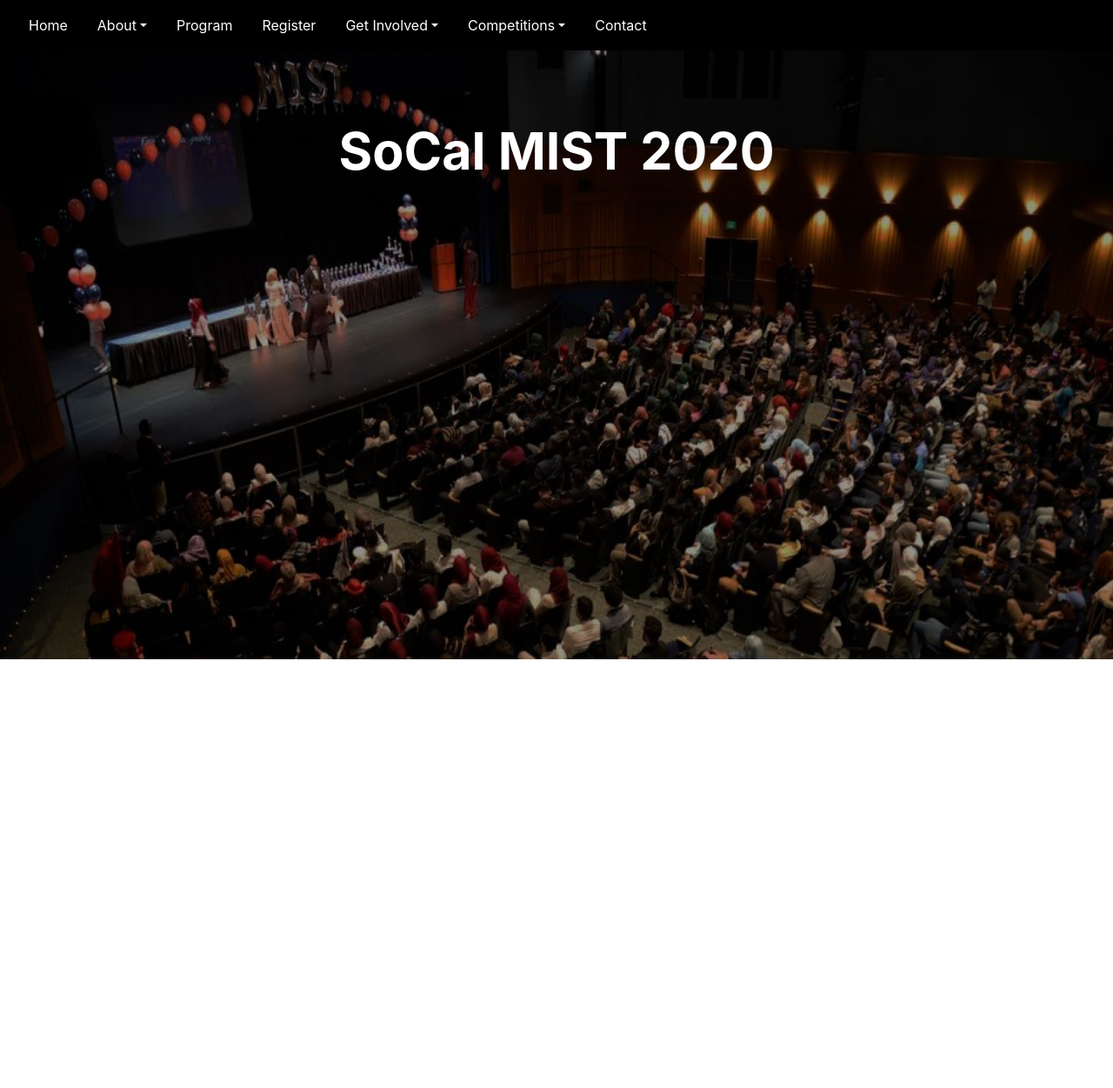
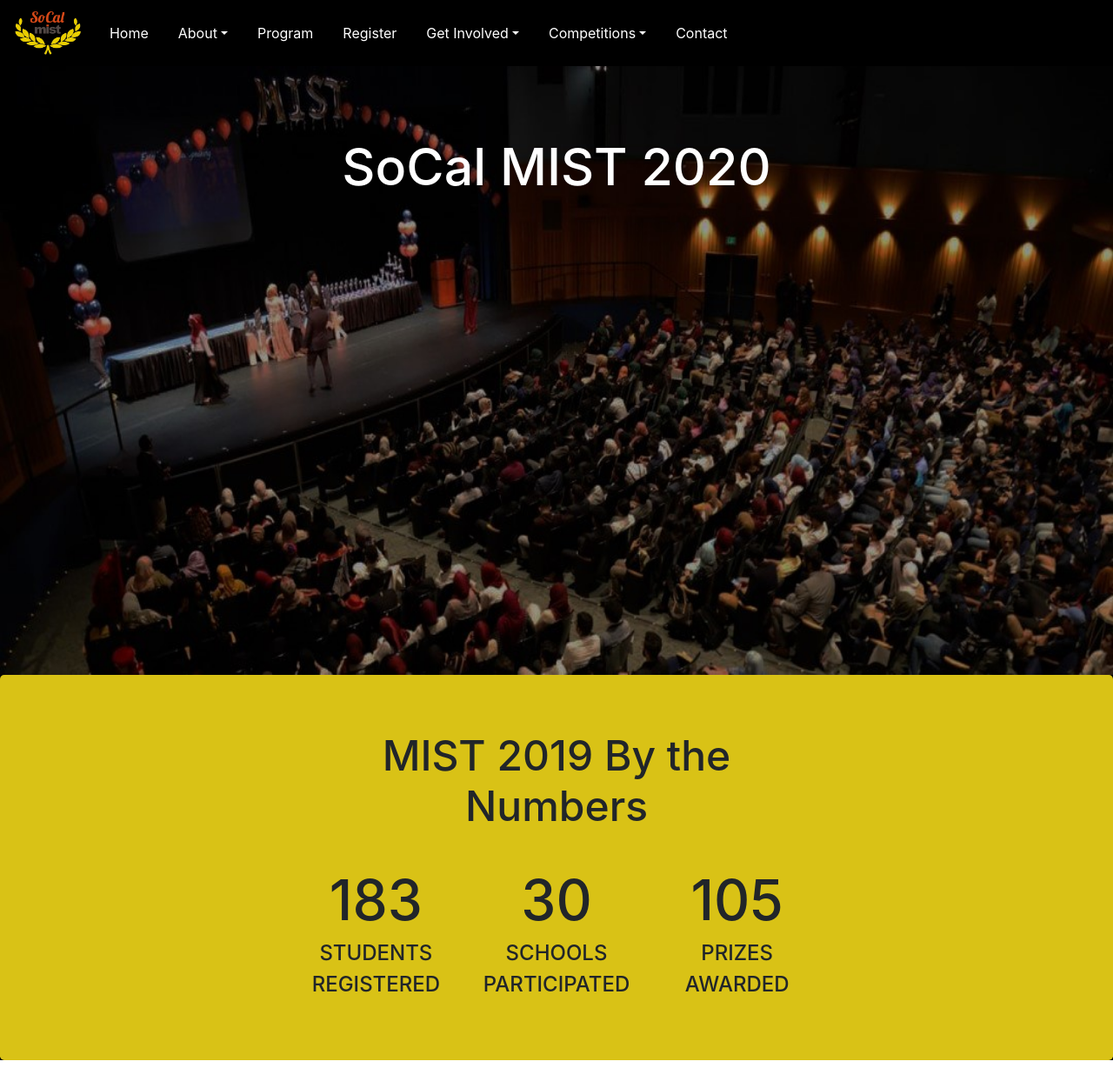
Before and after one commit to socalmist-website/socalmist-website, a React (Create React App) app: page / in a window 1280 px wide. Shown: the whole page at 87% size. Before the commit the page ends 800 px from the top, so only its background shows below. Built offline with nearby package versions, Linux system fonts and the light colour scheme; no server answers.

Commit message:
Add numbers component and logo to navbar

```diff
--- a/src/components/Header/Navbar.css
+++ b/src/components/Header/Navbar.css
@@ -29,3 +29,7 @@
 .dropdown .dropdown-menu .dropdown-toggle {
   padding-left: 24px;
 }
+
+.navbar-brand {
+  color: white;
+}
--- a/src/components/Header/Navbar.js
+++ b/src/components/Header/Navbar.js
@@ -5,9 +5,11 @@
 class Header extends React.Component {
 
   render() {
+    const image = require('../../public/socal-mist-logo.png');
     return (
-      <Navbar sticky='top'>
-        <Nav.Link id="selectedPage" href="/">Home</Nav.Link>
+      <Navbar sticky='top' brand>
+        <Navbar.Brand href="/"><img src={image} height="50px" alt="logo"></img></Navbar.Brand>
+        <Nav.Link href="/">Home</Nav.Link>
         <NavDropdown title="About">
           <NavDropdown.Item href="/about">
             New to MIST?
--- a/src/components/Home/Banner.css
+++ b/src/components/Home/Banner.css
@@ -11,6 +11,5 @@
 
 .bannerText {
   color: white;
-  font-weight: bold;
   font-size: 3.7em;
 }
--- a/src/components/Home/Banner.js
+++ b/src/components/Home/Banner.js
@@ -4,9 +4,9 @@
 class Banner extends Component {
   render() {
     return (
-      <div class="backgroundPicture">
-        <div class="bannerInfoHolder">
-          <h1 class="bannerText">SoCal MIST 2020</h1>
+      <div className="backgroundPicture">
+        <div className="bannerInfoHolder">
+          <h1 className="bannerText">SoCal MIST 2020</h1>
         </div>
       </div>
     );
--- a/src/components/Home/HomePage.js
+++ b/src/components/Home/HomePage.js
@@ -1,15 +1,17 @@
 import React from 'react';
 import { Header } from '../Header/Navbar';
 import Banner from './Banner';
+import Numbers from './Numbers';
 import './HomePage.css';
 
 class HomePage extends React.Component {
 
   render() {
     return (
-      <div class="pageBody">
+      <div className="pageBody">
         <Header />
         <Banner />
+        <Numbers />
       </div>
 
     );
--- /dev/null
+++ b/src/components/Home/Numbers.css
@@ -0,0 +1,18 @@
+.centerAlign {
+  text-align: center;
+  padding-left: 1em;
+  padding-right: 1em;
+}
+
+.numberText {
+  font-size: 4em;
+}
+
+.numbersTitle {
+  padding-bottom: 0.7em;
+  font-size: 3em;
+}
+
+.numbersBackground {
+  background-color: #d9c216 !important;
+}
--- /dev/null
+++ b/src/components/Home/Numbers.js
@@ -0,0 +1,88 @@
+import React, { Component } from 'react';
+import Jumbotron from 'react-bootstrap/Jumbotron'
+import Row from 'react-bootstrap/Row'
+import Col from 'react-bootstrap/Col'
+import './Numbers.css';
+
+class Numbers extends Component {
+  students = 183;
+  schools = 30;
+  prizes = 105;
+
+  started = false;
+
+  state = {
+    count: 0,
+  }
+
+  handleScroll(self) {
+    if (!this.started) {
+      const winScroll =
+      document.body.scrollTop || document.documentElement.scrollTop
+
+      const height =
+        document.documentElement.scrollHeight -
+        document.documentElement.clientHeight
+
+      const scrolled = winScroll / height
+
+      if (scrolled >= 0.6) {
+        this.started = true;
+        self.interval = setInterval(() => {
+          self.setState({ time: Date.now(), count: this.state.count + 1 });
+        }, 13);
+      }
+    }
+  }
+
+  componentDidMount() {
+    window.addEventListener('scroll', () => this.handleScroll(this));
+  }
+
+  componentWillUnmount(){
+    window.removeEventListener('scroll', this.handleScroll);
+  }
+
+  componentDidUpdate() {
+    if (this.state.count >= 100) {
+      clearInterval(this.interval);
+    }
+  }
+
+  render() {
+    return (
+      <Jumbotron className="numbersBackground">
+        <Row className="justify-content-sm-center">
+          <Col sm={6} className="centerAlign">
+            <h1 className="numbersTitle">MIST 2019 By the Numbers</h1>
+          </Col>
+        </Row>
+        <Row className="justify-content-md-center">
+          <Col lg={2} md={3} className="centerAlign">
+            <div>
+              <h1 className="numberText">{( Math.round((this.state.count / 100) * this.students)) }</h1>
+              <h4>STUDENTS</h4>
+              <h4>REGISTERED</h4>
+            </div>
+          </Col>
+          <Col lg={2} md={3} className="centerAlign">
+            <div>
+              <h1 className="numberText">{( Math.round((this.state.count / 100) * this.schools)) }</h1>
+              <h4>SCHOOLS</h4>
+              <h4>PARTICIPATED</h4>
+            </div>
+          </Col>
+          <Col lg={2} md={3} className="centerAlign">
+            <div>
+              <h1 className="numberText">{( Math.round((this.state.count / 100) * this.prizes)) }</h1>
+              <h4>PRIZES</h4>
+              <h4>AWARDED</h4>
+            </div>
+          </Col>
+        </Row>
+      </Jumbotron>
+    );
+  }
+}
+
+export default Numbers;
```
Also changed, not shown: src/public/socal-mist-logo.png (added).
